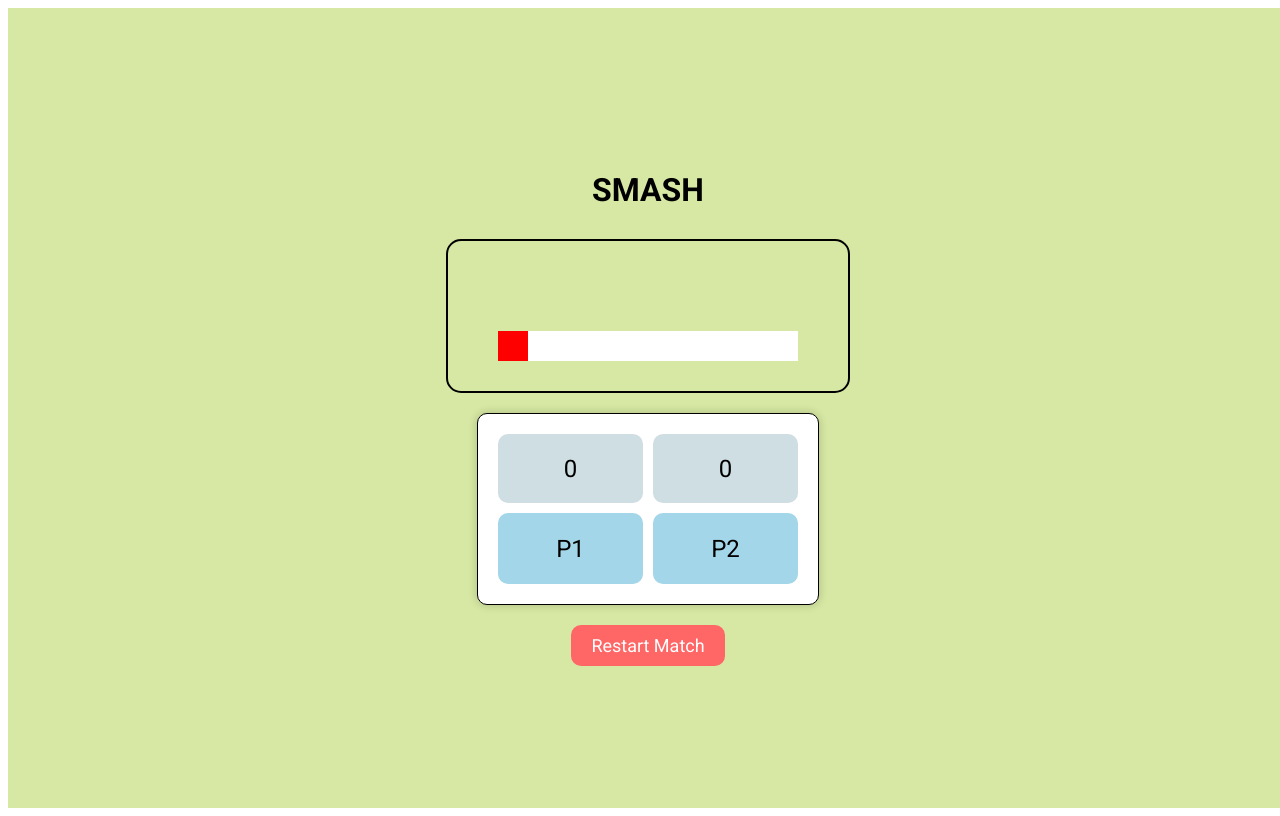
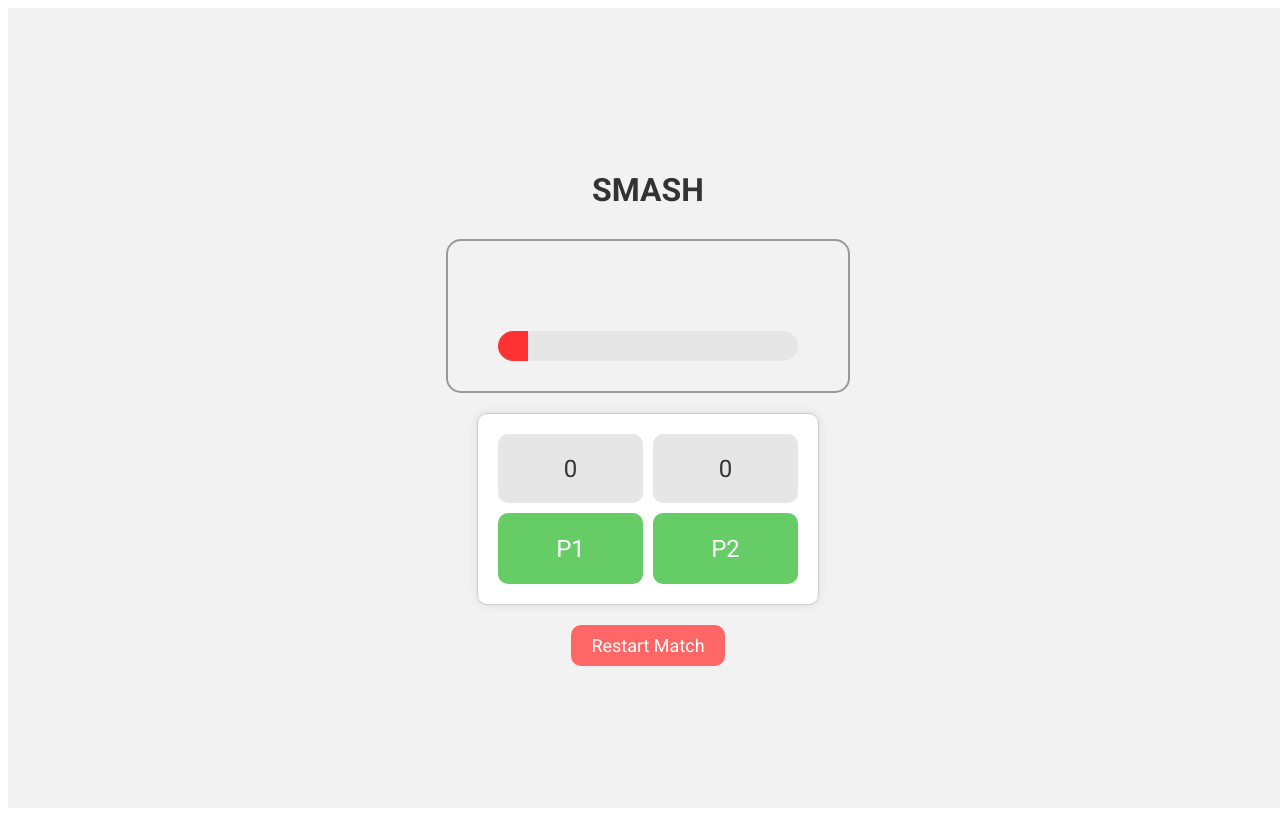
Before and after one commit to bcmfranco/smash, a Nuxt app: page / in a window 1280 px wide. Built offline with nearby package versions, Linux system fonts and the light colour scheme.

Commit message:
add restyle

```diff
--- a/src/pages/index.vue
+++ b/src/pages/index.vue
@@ -129,7 +129,7 @@ export default {
 }
 
 #container {
-  background-color: #d6e8a3;
+  background-color: #f2f2f2; /* Cambié el color de fondo para un aspecto más claro */
   height: 100vh;
   width: 100vw;
   display: flex;
@@ -141,6 +141,7 @@ export default {
 h1 {
   text-align: center;
   margin-bottom: 20px;
+  color: #333333; /* Cambié el color del texto del título */
 }
 
 #controlers {
@@ -150,17 +151,17 @@ h1 {
   width: 300px;
   height: 150px;
   padding: 20px;
-  border: 1px solid black;
+  border: 1px solid #cccccc; /* Cambié el color del borde */
   background-color: #ffffff;
   border-radius: 10px;
-  box-shadow: 0 0 10px rgba(0, 0, 0, 0.2);
+  box-shadow: 0 0 10px rgba(0, 0, 0, 0.1); /* Reduje la opacidad de la sombra */
 }
 
 .points {
   font-size: 24px;
   border: none;
-  background-color: #cfdee3;
-  color: #000000;
+  background-color: #e6e6e6; /* Cambié el color de fondo */
+  color: #333333; /* Cambié el color del texto */
   border-radius: 10px;
   text-align: center;
   display: grid;
@@ -171,15 +172,15 @@ h1 {
   width: 100%;
   font-size: 24px;
   border: none;
-  background-color: #a3d6e8; /* Color verde similar a una cancha de tenis */
-  color: #000000; /* Color del texto */
+  background-color: #66cc66; /* Cambié el color del botón */
+  color: #ffffff; /* Cambié el color del texto */
   border-radius: 10px;
   cursor: pointer;
   transition: background-color 0.3s ease;
 }
 
 .racket:hover {
-  background-color: #89bdcf; /* Color verde más oscuro al pasar el ratón */
+  background-color: #4CAF50; /* Cambié el color al pasar el ratón */
 }
 
 #buttoner {
@@ -201,8 +202,8 @@ h1 {
   background-color: #ff3333; /* Color rojo más oscuro al pasar el ratón */
 }
 
-#court{
-  border: 2px solid black;
+#court {
+  border: 2px solid #999999; /* Cambié el color del borde */
   width: 400px;
   height: 150px;
   margin: 10px auto 20px auto;
@@ -212,17 +213,20 @@ h1 {
   align-items: center;
 }
 
-#barr{
+#barr {
   width: 300px;
   height: 30px;
-  background-color: white;
+  background-color: #e6e6e6; /* Cambié el color de fondo */
   display: flex;
+  align-items: center; /* Centrar verticalmente */
+  border-radius: 15px; /* Redondear los bordes */
+  overflow: hidden; /* Ocultar el contenido que desborda */
 }
 
-#barr #ball{
+#barr #ball {
   height: 100%;
   width: 30px;
-  background-color: red;
+  background-color: #ff3333; /* Cambié el color del punto */
 }
 
 .flex-row {
@@ -234,5 +238,4 @@ h1 {
   display: flex;
   flex-direction: row-reverse; /* Dirección invertida */
 }
-
 </style>
```
